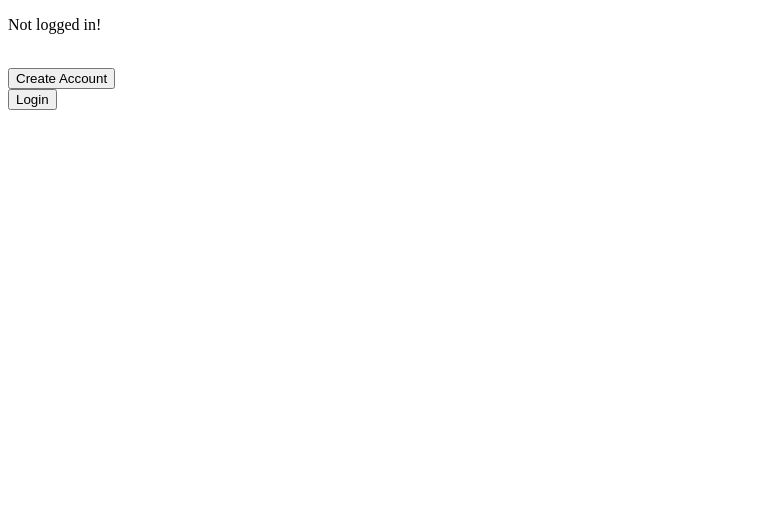
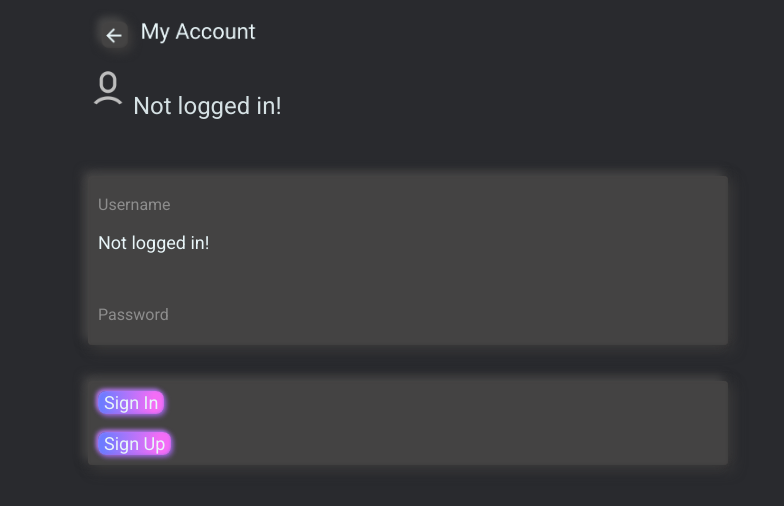
Before and after one commit to jacob-macleod/Timely, a Flask app: page /account in a window 1280 px wide. Shown: the top 506 px of the page, without its empty margins (0-784 px from the left). Run offline with Flask 2, Linux system fonts and the light colour scheme.

Commit message:
Sytled account.html

```diff
--- a/main.py
+++ b/main.py
@@ -46,7 +46,17 @@ def create_account() :
 
 @app.route("/account", methods=["GET", "POST"])
 def account () :
-    return render_template("account.html", user=username)
+    password = ""
+    i = 0
+    #Search for username in login_data.json and get the equivilant password
+    for line in open("login_data.json"):
+            try :
+                if read_value("login_data.json", i, "username") == request.cookies.get("user_status") :
+                    password = read_value("login_data.json", i, "password")
+            except :
+                pass
+            i = i + 1
+    return render_template("account.html", user=username, password_length=len(password))
 
 
 @app.route("/login", methods=["GET", "POST"])
--- a/templates/account.html
+++ b/templates/account.html
@@ -6,16 +6,163 @@
      content="width=device-width, initial-scale=1, user-scalable=yes">
      <link rel="preconnect" href="https://fonts.gstatic.com">
      <link href="https://fonts.googleapis.com/css2?family=Roboto&display=swap" rel="stylesheet">
+        <style>
+            body{
+                background: #292A2E;
+            }
+
+            .back_button {
+                cursor: pointer;
+                width: 50vh;
+                padding-left: 10vh;
+            }
+
+            .user_icon {
+                width: 5vh;
+                float: left;
+                padding-left: 10vh;
+            }
+
+            .username {
+                float: left;
+                padding-bottom: 50px;
+                padding-left: 5px;
+
+                font-family: Roboto;
+                font-style: normal;
+                font-weight: normal;
+                font-size: 24px;
+                line-height: 28px;
+                color: #d5e1e4;
+            }
+
+            .box_1 {
+                position: relative;
+                width: 80vh;
+                left: 10vh;
+                padding-top: 3px;
+                padding-bottom: 3px;
+
+                background: #444343;
+                box-shadow: -5px 5px 10px rgba(61, 60, 60, 0.2), 5px -5px 10px rgba(61, 60, 60, 0.2), -5px -5px 10px rgba(75, 74, 74, 0.9), 5px 5px 13px rgba(61, 60, 60, 0.9), inset 1px 1px 2px rgba(75, 74, 74, 0.3), inset -1px -1px 2px rgba(61, 60, 60, 0.5);
+                border-radius: 4px;
+            }
+
+            .username_label {
+                position: relative;
+                left: 10px;
+
+                font-family: Roboto;
+                font-style: normal;
+                font-weight: normal;
+                font-size: 16px;
+                line-height: 19px;
+
+                color: #8D8D8D;
+            }
+
+            .login_status {
+                position: relative;
+                left: 10px;
+
+                font-family: Roboto;
+                font-style: normal;
+                font-weight: normal;
+                font-size: 18px;
+                line-height: 21px;
+
+                color: #E8F5F8;
+            }
+
+            .password_label {
+                position: relative;
+                left: 10px;
+
+                font-family: Roboto;
+                font-style: normal;
+                font-weight: normal;
+                font-size: 16px;
+                line-height: 19px;
+
+                color: #8D8D8D;
+            }
+
+            .password_container {
+                position: relative;
+                left: 10px;
+
+                font-family: Roboto;
+                font-style: normal;
+                font-weight: normal;
+                font-size: 18px;
+                line-height: 21px;
+
+                color: #E8F5F8;
+            }
+
+            .box_2 {
+                padding-top: 10px;
+                padding-bottom: 10px;
+                position: relative;
+                width: 80vh;
+                left: 10vh;
+
+                background: #444343;
+                box-shadow: -5px 5px 10px rgba(61, 60, 60, 0.2), 5px -5px 10px rgba(61, 60, 60, 0.2), -5px -5px 10px rgba(75, 74, 74, 0.9), 5px 5px 13px rgba(61, 60, 60, 0.9), inset 1px 1px 2px rgba(75, 74, 74, 0.3), inset -1px -1px 2px rgba(61, 60, 60, 0.5);
+                border-radius: 4px;
+            }
+
+            .account_button {
+                position: relative;
+                left: 10px;
+
+                font-family: Roboto;
+                font-style: normal;
+                font-weight: normal;
+                font-size: 18px;
+                line-height: 21px;
+
+                color: #E8F5F8;
+
+                background: linear-gradient(92.68deg, #6D7CFF 6.77%, #F36DF6 83.08%);
+                box-shadow: -2px 2px 4px rgba(158, 104, 226, 0.2), 2px -2px 4px rgba(158, 104, 226, 0.2), -2px -2px 4px rgba(194, 128, 255, 0.9), 2px 2px 5px rgba(158, 104, 226, 0.9), inset 1px 1px 2px rgba(194, 128, 255, 0.3), inset -1px -1px 2px rgba(158, 104, 226, 0.5);
+                border: none;
+                border-radius: 8px;
+            }
+     </style>
   <title>Timely</title>
 </head>
 <body>
-<p id="login_status">Not logged in!</p>
+<img src="{{url_for('static', filename='account_back_button.png')}}" class="back_button" onclick="window.open('http://localhost:5000/', '_self')">
 <br>
-<button onclick="window.open('http://localhost:5000/create_account','_self')">Create Account</button>
+<div>
+    <img src="{{url_for('static', filename='user-6-line.png')}}" class="user_icon">
+    <p class="username" id="username">Not logged in!</p>
+</div>
 <br>
-<button onclick="window.open('http://localhost:5000/login','_self')">Login</button>
+<br>
+<br>
+<br>
+<br>
+<br>
+<div class="box_1">
+    <p class="username_label">Username</p>
+    <p class="login_status" id="login_status">Not logged in!</p>
+    <br>
+    <p class="password_label">Password</p>
+    <p class="password_container" id="password_container"></p>
+</div>
+<br>
+<br>
+<div class="box_2">
+    <button class="account_button" onclick="window.open('http://localhost:5000/login','_self')">Sign In</button>
+    <br>
+    <br>
+    <button class="account_button" onclick="window.open('http://localhost:5000/create_account','_self')">Sign Up</button>
+</div>
 </body>
 <script>
+    console.log({{password_length}})
     function get_cookie(cname) {
         var name = cname + "=";
         var decodedCookie = document.cookie;
@@ -34,10 +181,15 @@
 
     if (get_cookie("user_status") != "") {
         document.getElementById("login_status").innerHTML = get_cookie("user_status")
+        document.getElementById("username").innerHTML = get_cookie("user_status")
     } else {
         document.getElementById("login_status").innerHTML = "Not logged in!"
+        document.getElementById("username").innerHTML = "Not logged in!"
     }
 
+    for (i=0;i<{{password_length}};i++) {
+        document.getElementById("password_container").innerHTML += "*"
+    }
 
 </script>
 </html>
--- a/templates/create_account.html
+++ b/templates/create_account.html
@@ -14,10 +14,10 @@
         <input type="text" id="username" name="uname" placeholder="username">
         <br>
         <label for="password">Password</label>
-        <input type="text" id="password" name="pword" placeholder="password">
+        <input type="password" id="password" name="pword" placeholder="password">
         <br>
         <label for="password_confirm">Password Confirmation</label>
-        <input type="text" id="password_confirm" name="pword_confirm" placeholder="password_confirm">
+        <input type="password" id="password_confirm" name="pword_confirm" placeholder="password_confirm">
         <br>
         <button type="submit">Create Account</button>
 
--- a/templates/login.html
+++ b/templates/login.html
@@ -14,7 +14,7 @@
         <input type="text" id="username" name="uname" placeholder="username">
         <br>
         <label for="password">Password</label>
-        <input type="text" id="password" name="pword" placeholder="password">
+        <input type="password" id="password" name="pword" placeholder="password">
         <br>
         <button type="submit">Login</button>
 
```
Also changed, not shown: static/account_back_button.png (added).
